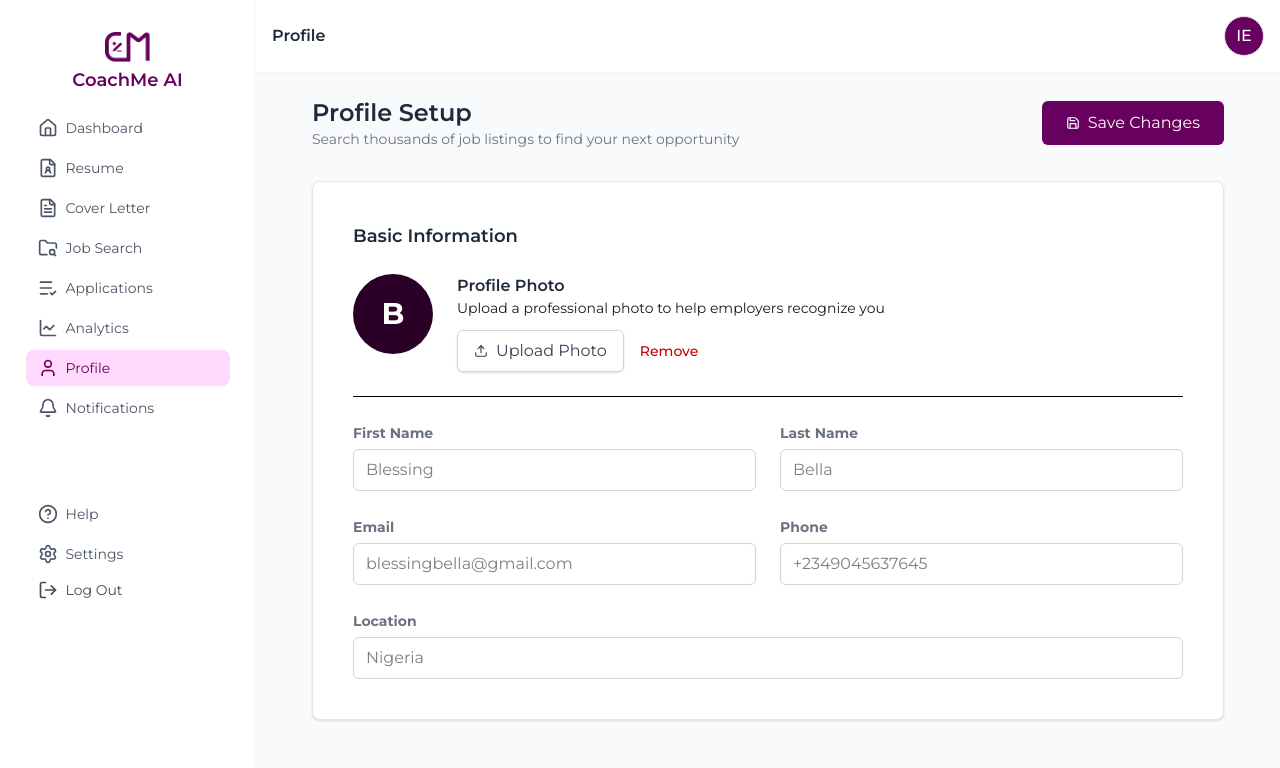
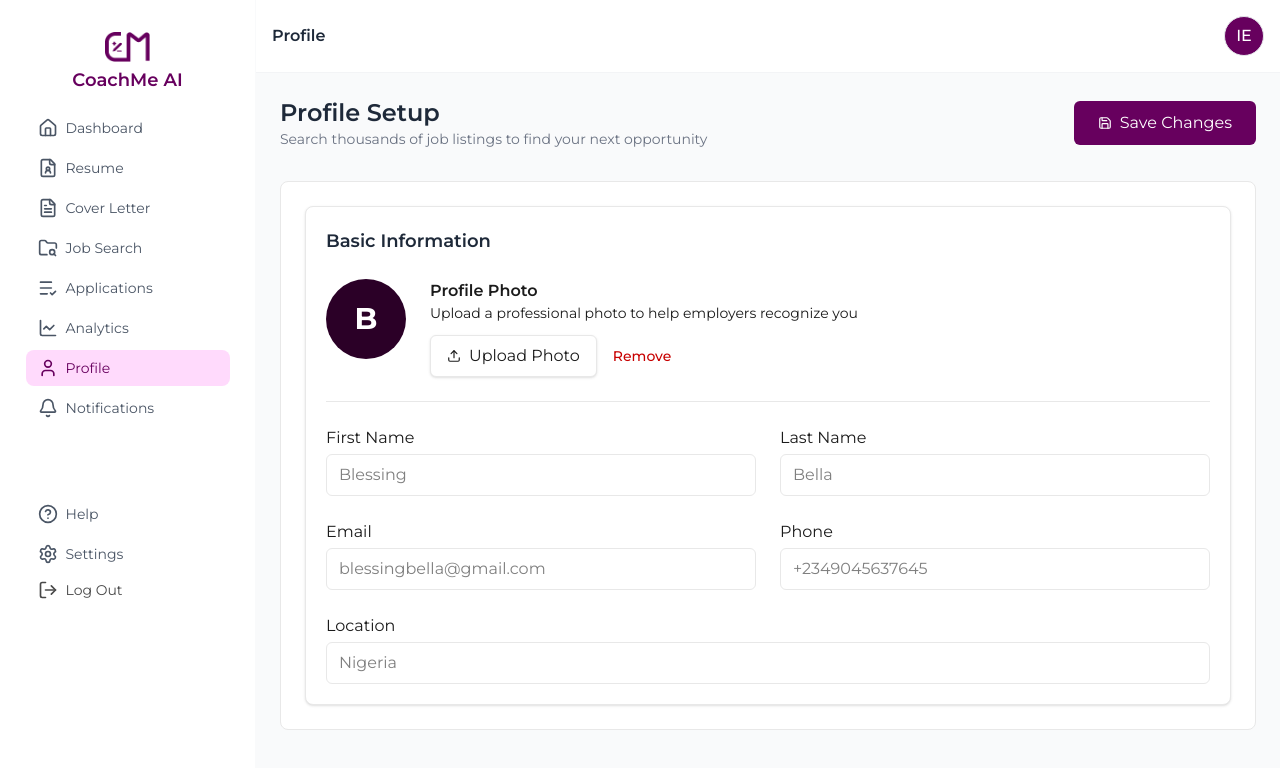
Before and after one commit to TheSkillGarage/coachme_ai, a React (Vite) app: page /user/profile in a window 1280 px wide. Shown: the top 768 px of the page. Built offline with nearby package versions, Linux system fonts and the light colour scheme; sample sign-in values are in the browser's storage.

Commit message:
Update profile feature with UI design

```diff
--- a/src/pages/profile/index.tsx
+++ b/src/pages/profile/index.tsx
@@ -1,5 +1,5 @@
-import HelmetLayout, { type HelmetProps } from '../../layouts/helmetlayout';
-import { Save } from 'lucide-react';
+import HelmetLayout, { type HelmetProps } from "../../layouts/helmetlayout";
+import { Save } from "lucide-react";
 import { Upload } from "lucide-react";
 import React, { useState } from "react";
 
@@ -13,22 +13,24 @@ export default function Main() {
       reader.onloadend = () => setPhoto(reader.result as string);
       reader.readAsDataURL(file);
     }
-  }
+  };
 
   const handleRemovePhoto = () => setPhoto(null);
   const tags: HelmetProps = {
-        pageTitle: 'Profile',
-        description: ""
-    }
+    pageTitle: "Profile",
+    description: "",
+  };
 
   return (
     <HelmetLayout {...tags}>
-            <div className=''>
+      <div className="">
         <>
-    <div className="w-full px-4 md:px-8">
+          <div className="w-full ">
             <div className="flex flex-col md:flex-row justify-between md:items-center mb-8 gap-4">
               <div className="hidden md:block">
-          <h1 className="text-2xl font-semibold text-gray-800">Profile Setup</h1>
+                <h1 className="text-2xl font-semibold text-gray-800">
+                  Profile Setup
+                </h1>
                 <p className="text-gray-500 text-sm">
                   Search thousands of job listings to find your next opportunity
                 </p>
@@ -37,14 +39,9 @@ export default function Main() {
                 <Save size={14} />
                 Save Changes
               </button>
-
-        <button className="flex md:hidden items-center justify-center gap-2 cursor-pointer bg-[#67005E] hover:bg-[#51004B] text-white px-6 py-2.5 rounded-md transition w-full">
-          <Upload size={14} />
-          Upload New Resume
-        </button>
             </div>
-
-      <div className="bg-white rounded-lg shadow-sm w-full p-6 sm:p-8 md:p-10 border border-gray-200">
+            <div className="border rounded-lg border-grey-50 p-6 bg-white rounded-lg">
+            <div className="border bg-white rounded-lg shadow-sm w-full p-5  border-grey-50">
               <h2 className="text-lg font-semibold mb-6 text-gray-800">
                 Basic Information
               </h2>
@@ -65,12 +62,12 @@ export default function Main() {
                 </div>
 
                 <div className="flex flex-col">
-            <p className="font-semibold text-gray-800">Profile Photo</p>
+                  <p className="font-semibold text-grey-500">Profile Photo</p>
                   <p className="text-sm text-[#1B1B1B] mb-3">
                     Upload a professional photo to help employers recognize you
                   </p>
                   <div className="flex items-center gap-4 flex-wrap">
-              <label className="flex gap-2 items-center cursor-pointer border border-gray-300 bg-white text-gray-700 px-4 py-2 rounded-md shadow-sm hover:bg-gray-100 transition">
+                    <label className="flex gap-2 items-center cursor-pointer border border-grey-50 bg-white text-grey-500 px-4 py-2 rounded-md shadow-sm hover:bg-gray-100 transition">
                       <input
                         type="file"
                         accept="image/*"
@@ -90,50 +87,54 @@ export default function Main() {
                 </div>
               </div>
 
-        <hr className="my-6 bg-[#E8E8E8]" />
+              <hr className="my-6 border-grey-50" />
 
               <form className="grid grid-cols-1 md:grid-cols-2 gap-6">
                 <div>
-            <label className="text-sm text-gray-500 font-bold">First Name</label>
+                  <label className="text-[16px] text-grey-500">
+                    First Name
+                  </label>
                   <input
                     type="text"
                     placeholder="Blessing"
-              className="mt-1 w-full border border-gray-300 rounded-md px-3 py-2 focus:outline-none focus:ring-2 focus:ring-purple-700"
+                    className="mt-1 w-full border border-grey-50 rounded-md px-3 py-2 focus:outline-none focus:ring-2 focus:ring-purple-700"
                   />
                 </div>
                 <div>
-            <label className="text-sm text-gray-500 font-bold">Last Name</label>
+                  <label className="text-[16px] text-grey-500">Last Name</label>
                   <input
                     type="text"
                     placeholder="Bella"
-              className="mt-1 w-full border border-gray-300 rounded-md px-3 py-2 focus:outline-none focus:ring-2 focus:ring-purple-700"
+                    className="mt-1 w-full border border-grey-50 rounded-md px-3 py-2 focus:outline-none focus:ring-2 focus:ring-purple-700"
                   />
                 </div>
                 <div>
-            <label className="text-sm text-gray-500 font-bold">Email</label>
+                  <label className="text-[16px] text-grey-500">Email</label>
                   <input
                     type="email"
                     placeholder="blessingbella@gmail.com"
-              className="mt-1 w-full border border-gray-300 rounded-md px-3 py-2 focus:outline-none focus:ring-2 focus:ring-purple-700"
+                    className="mt-1 w-full border border-grey-50 rounded-md px-3 py-2 focus:outline-none focus:ring-2 focus:ring-purple-700"
                   />
                 </div>
                 <div>
-            <label className="text-sm text-gray-500 font-bold">Phone</label>
+                  <label className="text-[16px] text-grey-500">Phone</label>
                   <input
                     type="text"
                     placeholder="+2349045637645"
-              className="mt-1 w-full border border-gray-300 rounded-md px-3 py-2 focus:outline-none focus:ring-2 focus:ring-purple-700"
+                    className="mt-1 w-full border border-grey-50 rounded-md px-3 py-2 focus:outline-none focus:ring-2 focus:ring-purple-700"
                   />
                 </div>
                 <div className="md:col-span-2">
-            <label className="text-sm text-gray-500 font-bold">Location</label>
+                  <label className="text-[16px] text-grey-500">Location</label>
                   <input
                     type="text"
                     placeholder="Nigeria"
-              className="mt-1 w-full border border-gray-300 rounded-md px-3 py-2 focus:outline-none focus:ring-2 focus:ring-purple-700"
+                    className="mt-1 w-full border border-grey-50 rounded-md px-3 py-2 focus:outline-none focus:ring-2 focus:ring-purple-700"
                   />
                 </div>
               </form>
+            </div>
+            </div>
             <div className="block md:hidden mt-8">
               <button className="flex items-center justify-center gap-2 cursor-pointer bg-[#67005E] hover:bg-[#51004B] text-white px-6 py-2.5 rounded-md transition w-full">
                 <Save size={14} />
@@ -141,10 +142,8 @@ export default function Main() {
               </button>
             </div>
           </div>
-    </div>
-
         </>
       </div>
     </HelmetLayout>
-    )
+  );
 }
```
Lines whose indentation alone changed are shown as unchanged.
